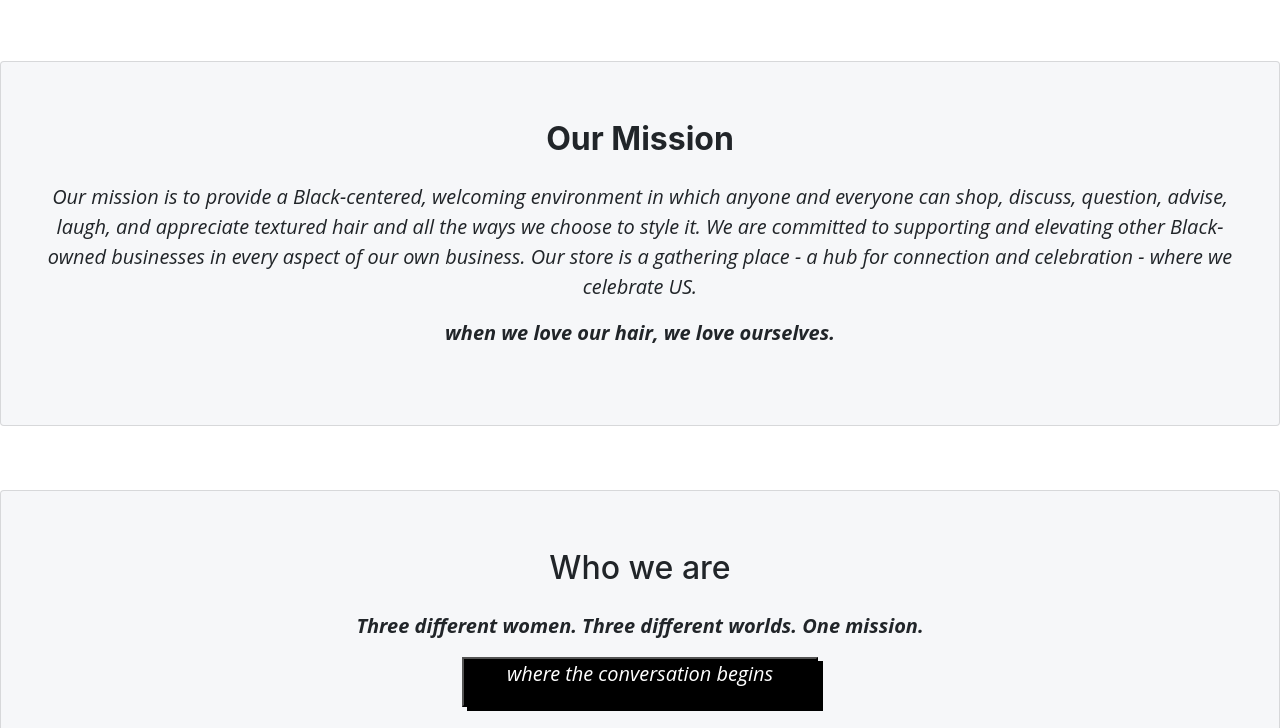
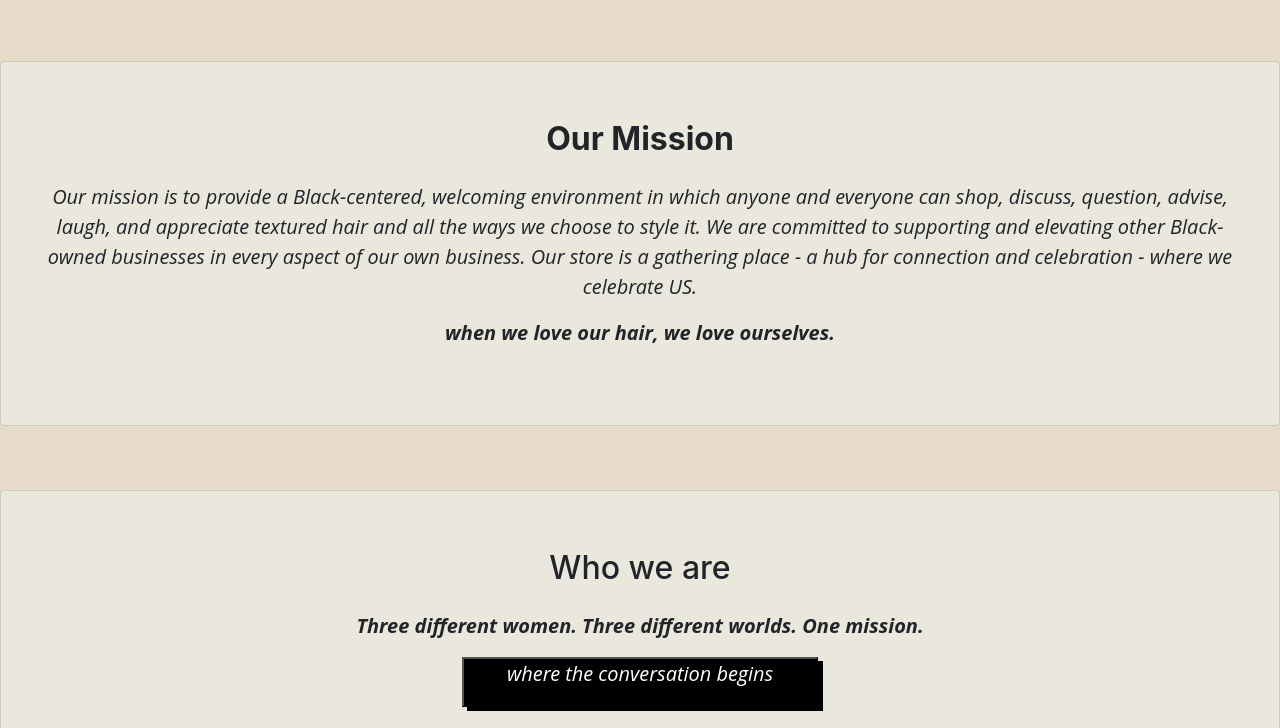
Before and after one commit to ishaniKapoor/RepHairations, a website: page public/Home.html in a window 1280 px wide. Shown: the part 652-1380 px from the top of the page. Drawn offline with nearby package versions, Linux system fonts and the light colour scheme; some packages are replaced by stand-ins of ours.

Commit message:
changed the background color to a warmer color

```diff
--- a/public/Home.html
+++ b/public/Home.html
@@ -22,7 +22,7 @@
 </head>
 
 <body>
-    <nav  class="navbar navbar-expand-lg navbar-light bg-light">
+    <nav class="navbar navbar-expand-lg navbar-light bg-light">
         <a class="navbar-brand" href="#"><img class='logo' src=" ./img/logo.svg" width="500" alt=""></a>
         <button class="navbar-toggler" type="button" data-toggle="collapse" data-target="#collapse_target"
             aria-controls="navbarNav" aria-expanded="false" aria-label="Toggle navigation">
@@ -67,7 +67,7 @@
         </div>
     </div>
 
-    <div class="card mission">
+    <div style="background: #EAE7DC" class="card mission">
         <div class="card-body">
             <h2> <strong>Our Mission </strong></h2>
             <p>Our mission is to provide a Black-centered, welcoming environment in which anyone and everyone can shop,
@@ -79,7 +79,7 @@
             </p>
         </div>
     </div>
-    <div class="card mission">
+    <div style="background: #EAE7DC" class="card mission">
         <div class="card-body">
             <h2> Who we are </h2>
             <p style="font-style: italic;"> <strong> Three different women. Three different worlds. One
--- a/public/style/home.css
+++ b/public/style/home.css
@@ -3,13 +3,17 @@
     margin: 0px;
     box-sizing: border-box;
     overflow-x: hidden;
+
+}
+body {
+    /* background-color: #EAE7DC; */
+    background-color: rgb(230, 218, 201);
 }
 
 .logo {
     width: 300px;
     /* margin-left: 20%; */
     /* margin-top: 2.5%; */
-
 }
 /* .navbar {
     margin-left: 15%;
--- a/public/style/mission.css
+++ b/public/style/mission.css
@@ -5,6 +5,10 @@
 
     /* background-color: #EAE7DC; */
 
+}
+
+body {
+    background-color: rgb(230, 218, 201);
 }
 
 .Missiontext {
```
Also changed, not shown: public/Mission.html (+4 -4 lines).
